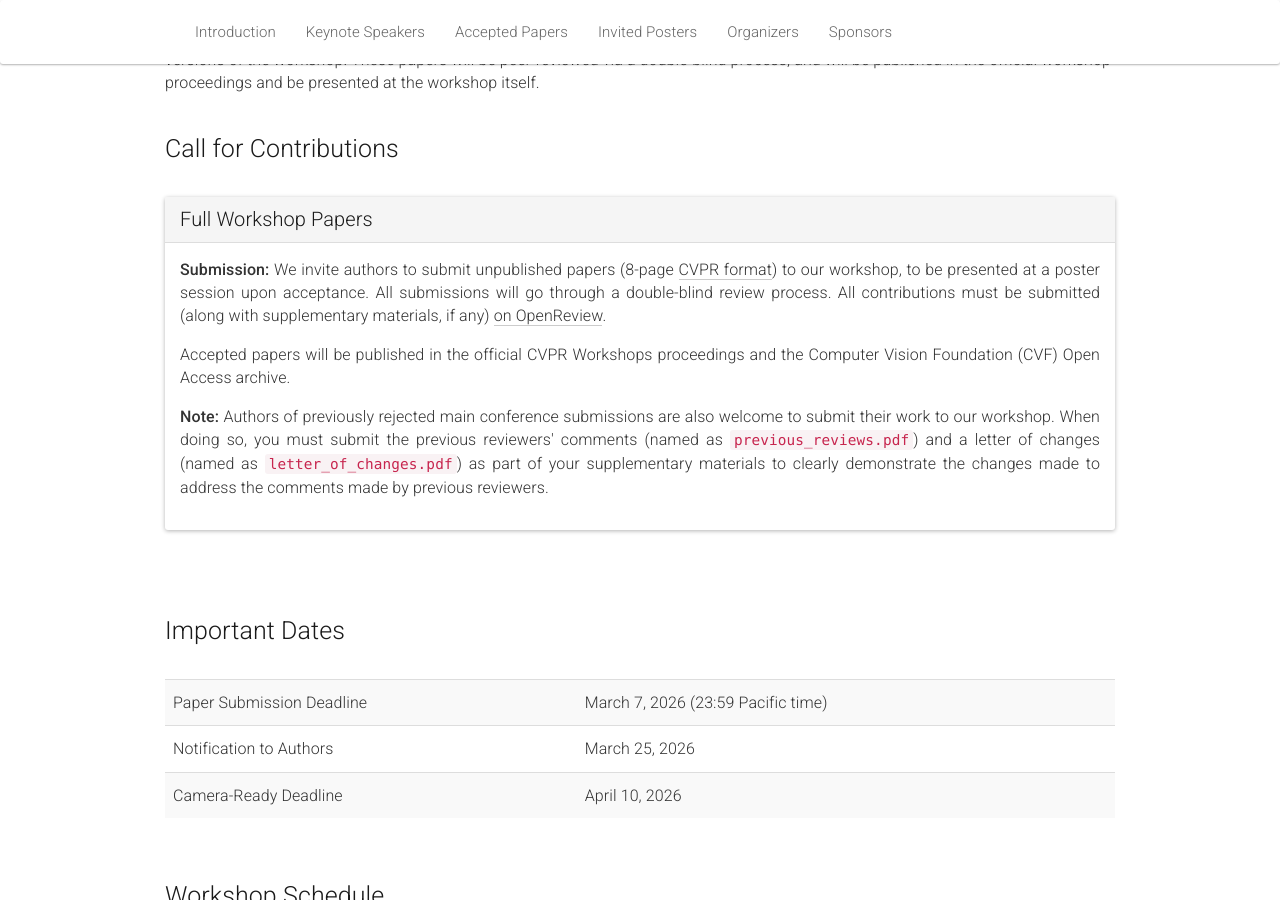
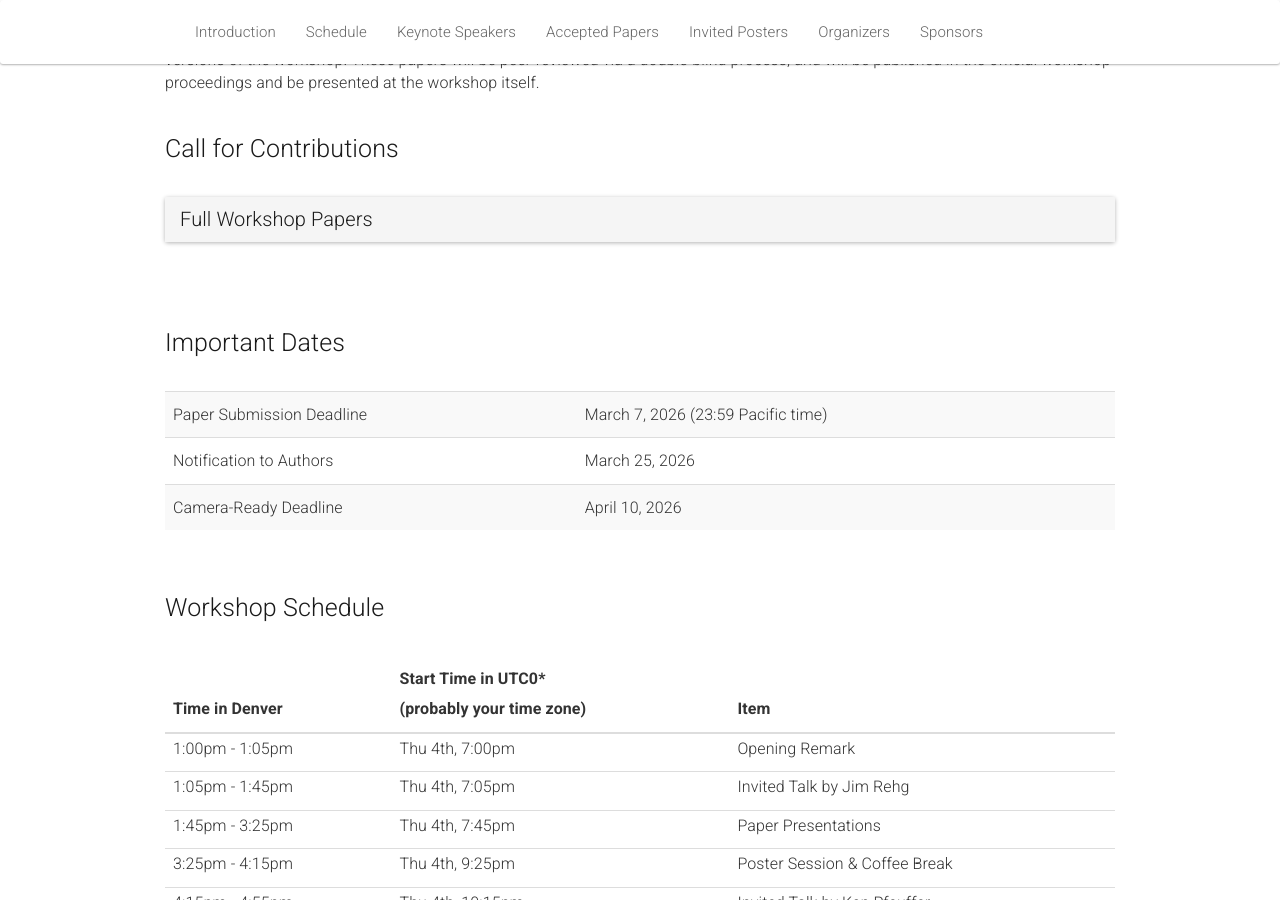
Before and after one commit to gazeworkshop/gazeworkshop.github.io, a Jekyll site: the page built from _pages/home_2026.md, in a window 1280 px wide and 900 px high, scrolled down 804 px. Built offline with Jekyll 4.4.1, drawn with Linux system fonts in a browser that asks for light colours; nearby versions of some CDN libraries.

Commit message:
Update 2026 workshop page navigation

```diff
--- a/_includes/header_2026.html
+++ b/_includes/header_2026.html
@@ -14,15 +14,11 @@
     <div class="navbar-collapse collapse" id="navbar-main">
       <ul class="nav navbar-nav">
 	<li><a href="#intro">Introduction</a></li>
-	<!--<li><a href="#calls">Call for Contributions</a></li>-->
-	<!--<li><a href="#dates">Important Dates</a></li>-->
-	<!--<li><a href="#schedule">Schedule</a></li>-->
+	<li><a href="#schedule">Schedule</a></li>
 	<li><a href="#speakers">Keynote Speakers</a></li>
-	<!--<li><a href="#awards">Awards</a></li>-->
 	<li><a href="#accepted-papers">Accepted Papers</a></li>
 	<li><a href="#invited-posters">Invited Posters</a></li>
         <li><a href="#organizers">Organizers</a></li>
-	<!--<li><a href="#programcommittee">Program Committee</a></li>-->
 	<li><a href="#sponsors">Sponsors</a></li>
       </ul>
     </div>
--- a/_pages/home_2026.md
+++ b/_pages/home_2026.md
@@ -59,7 +59,7 @@ acknowledgements: ""
       <div class="panel-heading" data-toggle="collapse" data-parent="#call" href="#call-papers" style="cursor:pointer;">
         <h3 style="margin:0;">Full Workshop Papers</h3>
       </div>
-      <div id="call-papers" class="panel-collapse collapse show" data-parent="#call">
+      <div id="call-papers" class="panel-collapse collapse" data-parent="#call">
         <div class="panel-body">
           <p>
 	    <span style="font-weight:500;">Submission:</span> We invite authors to submit unpublished papers (8-page <a href="https://cvpr.thecvf.com/Conferences/2026/AuthorGuidelines" target="_blank">CVPR format</a>) to our workshop, to be presented at a poster session upon acceptance. All submissions will go through a double-blind review process.
```
